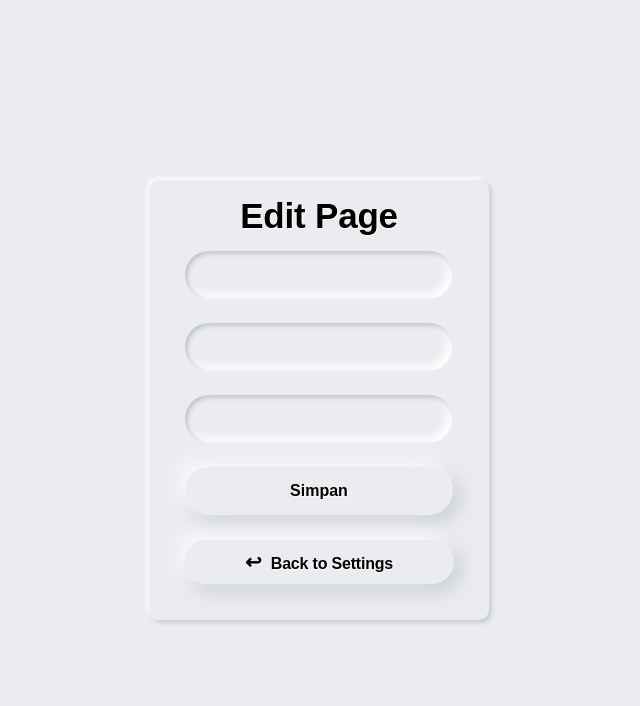
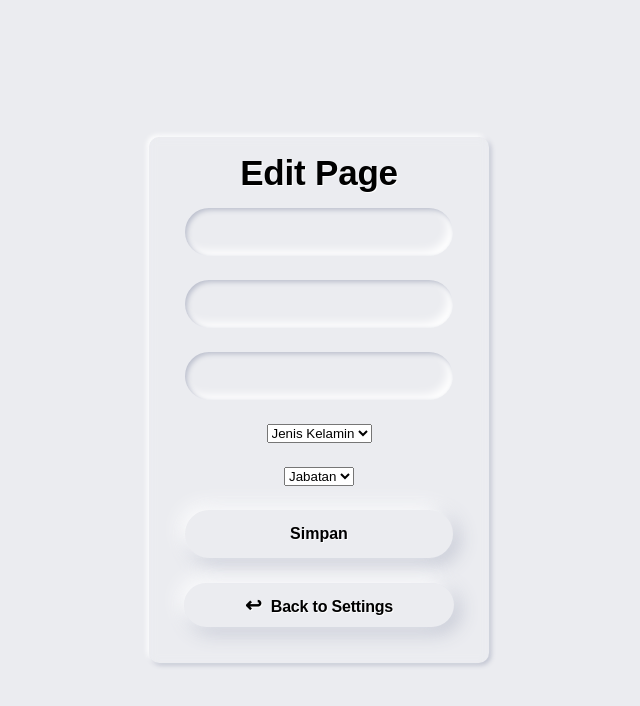
Before and after one commit to ardhikaxx/Angkasa_Website, a PHP site: page /admin/edit.php in a window 1280 px wide. Shown: the top 706 px of the page, without its empty margins (321-961 px from the left). Run offline with PHP 8.4, Linux system fonts and the light colour scheme; data that the repository does not hold is empty.

Commit message:
update edit jabatan dan jenis kelamin

```diff
--- a/admin/edit.php
+++ b/admin/edit.php
@@ -149,6 +149,8 @@ if (!$koneksi) {
                     $userMail = $_POST['txt_email'];
                     $userNohp = $_POST['txt_phone'];
                     $userName = $_POST['txt_nama'];
+                    $userjenis = $_POST['txt_gender'];
+                    $userjabatan=$_POST['id_jabatan'];
 
                     $id = $_POST['txt_id'];
 
@@ -156,11 +158,11 @@ if (!$koneksi) {
                     $result = mysqli_query($koneksi, $query);
                     $existingData = mysqli_fetch_array($result);
 
-                    if ($existingData['nama_lengkap'] == $userName && $existingData['email'] == $userMail && $existingData['no_hp'] == $userNohp) {
+                    if ($existingData['nama_lengkap'] == $userName && $existingData['email'] == $userMail && $existingData['no_hp'] == $userNohp && $existingData['jenis_kelamin']==$userjenis && $existingData['id_jab']==$userjabatan) {
                         header("Location: settings.php?noChangeMessage=Tidak Ada Perubahan Pada Data");
                     } else {
                         // Data telah berubah, lakukan pembaruan
-                        $query = "UPDATE user SET nama_lengkap='$userName', email='$userMail', no_hp='$userNohp' WHERE id_user='$id'";
+                        $query = "UPDATE user SET nama_lengkap='$userName', email='$userMail', no_hp='$userNohp' ,jenis_kelamin='$userjenis',id_jab='$userjabatan' WHERE id_user='$id'";
                         $result = mysqli_query($koneksi, $query);
                         header("Location: settings.php?successMessage=Pembaruan Data Telah Selesai");
                     }
@@ -182,6 +184,34 @@ if (!$koneksi) {
                 <input type="text" name="txt_phone" id="phoneInput" autocomplete="off"
                     value="<?php echo $data['no_hp']; ?>">
             </label>
+            <label class="gender">
+                <div class="select-wrapper">
+                    <select name="txt_gender" id="txt_gender" class="gender-select">
+                        <option value="" disabled selected>Jenis Kelamin</option>
+                        <option value="Laki-laki">Laki-laki</option>
+                        <option value="Perempuan">Perempuan</option>
+                    </select>
+                    <div class="select-icon">
+                        <i class="fas fa-caret-down"></i>
+                    </div>
+                </div>
+            </label>
+            <label class="jabatan">
+                <div class="select-wrapper">
+                    <select name="id_jabatan" id="txt_jabatan" class="jabatan-select">
+                        <option>Jabatan</option>
+                        <?php
+                        $query=mysqli_query($koneksi,"SELECT * FROM jabatan")or die (mysqli_error($koneksi));
+                        while ($data = mysqli_fetch_array($query)) {
+                            echo"<option value='".$data['id_jab'] ."'>".$data ['jabatan']."</option>";
+                        }
+                        ?>
+                    </select>
+                    <div class="select-icon">
+                        <i class="fas fa-caret-down"></i>
+                    </div>
+                </div>
+            </label>
             <button class="btn-simpan" type="submit" name="simpan" value="Simpan">Simpan</button>
             <a class="btn-back" href="settings.php">
                 <span class="btn-back-icon">&#x21A9;</span>
```
